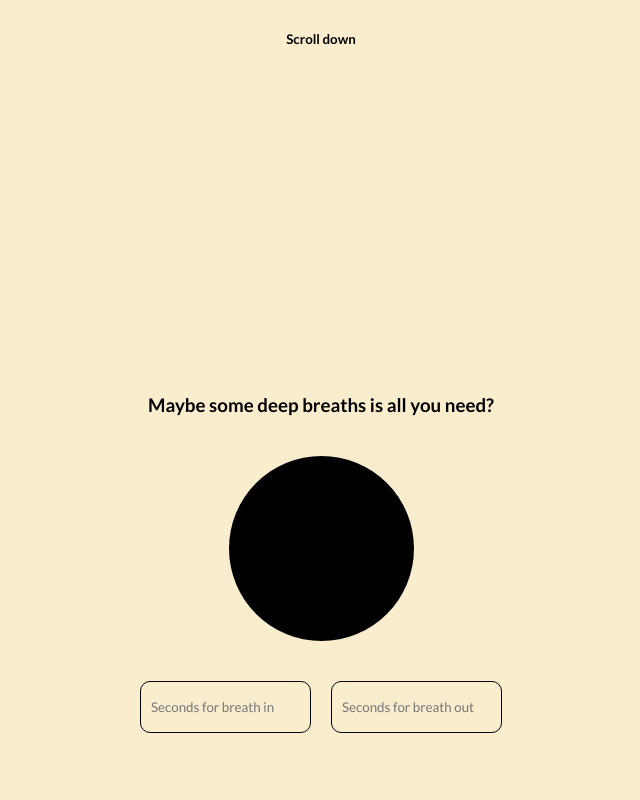
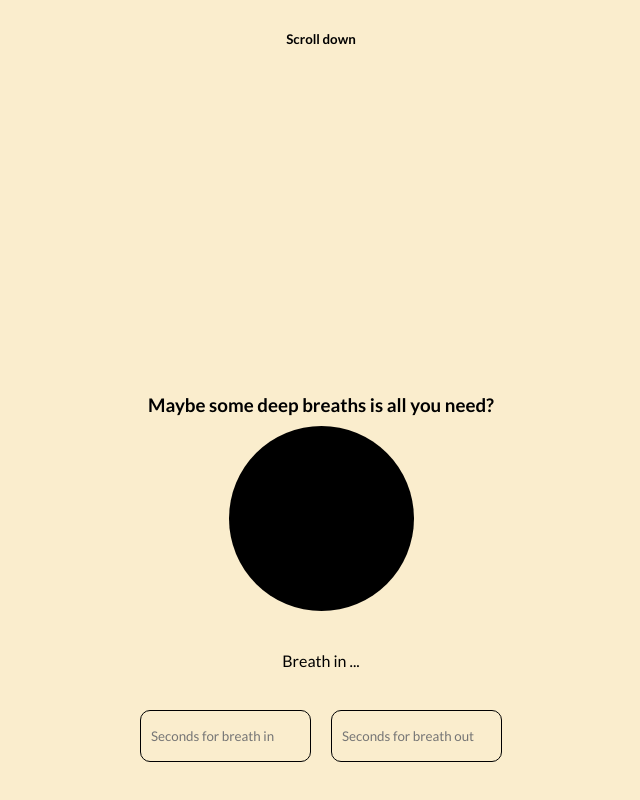
Before and after one commit to idanygo/mood-project, a Next.js app: page / in a window 1280 px wide. Shown: the part 607-1407 px from the top of the page, without its empty margins (319-959 px from the left). Built offline with nearby package versions, Linux system fonts and the light colour scheme.

Commit message:
added text

```diff
--- a/components/Lunga.js
+++ b/components/Lunga.js
@@ -4,10 +4,12 @@ import styles from "@/styles/Lunga.module.css";
 function Lunga({ growTime, shrinkTime }) {
   const [size, setSize] = useState(100);
   const [isGrowing, setIsGrowing] = useState(true);
+  const [text, setText] = useState('')
 
   useEffect(() => {
     const interval = setInterval(() => {
       if (isGrowing) {
+        setText('Breath in ...');
         setSize((size) => {
           if (size < 200) {
             return size + (100 / (growTime * 1000 / 10));
@@ -17,6 +19,7 @@ function Lunga({ growTime, shrinkTime }) {
           }
         });
       } else {
+        setText('Breath out ...')
         setSize((size) => {
           if (size > 100) {
             return size - (100 / (shrinkTime * 1000 / 10));
@@ -31,12 +34,15 @@ function Lunga({ growTime, shrinkTime }) {
   }, [isGrowing, growTime, shrinkTime])
 
   return (
-    <div
-      className={styles.lunga}
-      style={{ width: size, height: size }}
-    >
+    <>
+      <div
+        className={styles.lunga}
+        style={{ width: size, height: size }}
+      >
 
-    </div>
+      </div>
+      <p>{text}</p>
+    </>
   );
 }
 
```
